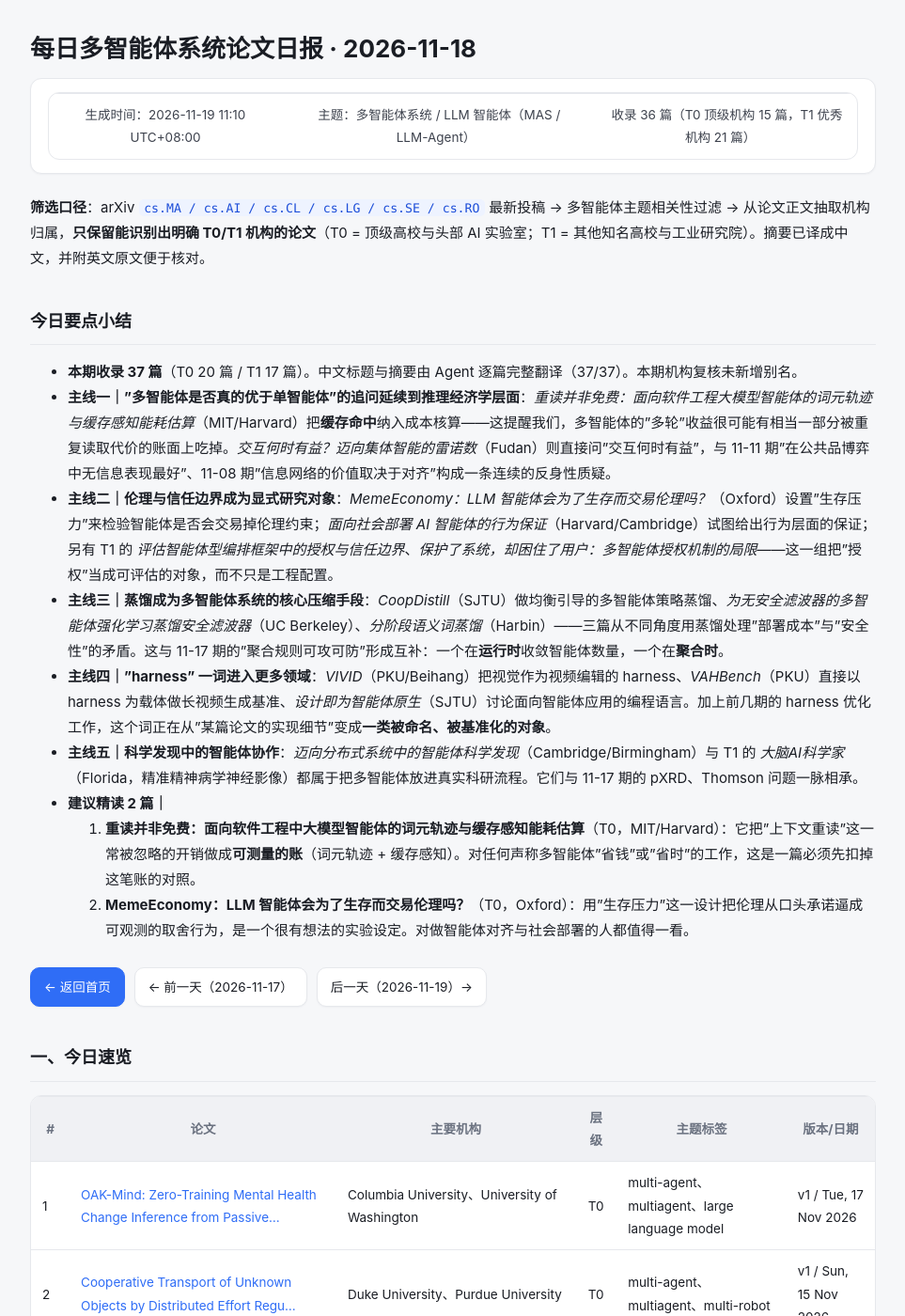
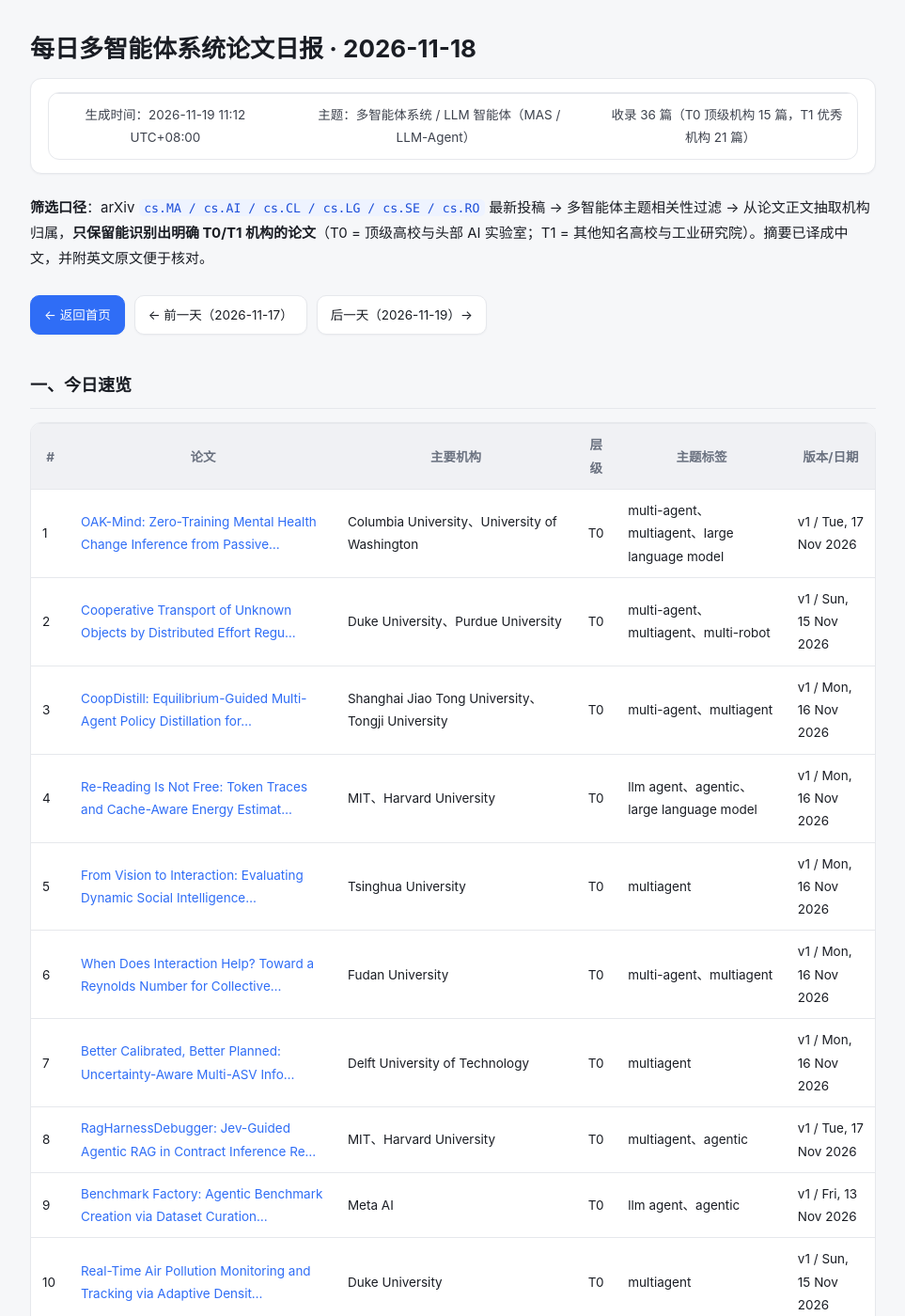
Before and after one commit to isaacveg/mas-daily, a Jekyll site: the page built from daily/2026-11-18.md, in a window 1280 px wide and 1400 px high. Shown: the whole window at 94% size, without its empty margins (158-1121 px from the left). Built offline with Jekyll 4.4.1, drawn with Linux system fonts in a browser that asks for light colours; some of the changed text lies outside the part shown.

Commit message:
report: 更新 2026-11-18 日报

```diff
--- a/daily/2026-11-18.md
+++ b/daily/2026-11-18.md
@@ -5,21 +5,9 @@ permalink: /daily/2026-11-18/
 ---
 # 每日多智能体系统论文日报 · 2026-11-18
 
-> 生成时间：2026-11-19 11:10 UTC+08:00　|　主题：多智能体系统 / LLM 智能体（MAS / LLM-Agent）　|　收录 36 篇（T0 顶级机构 15 篇，T1 优秀机构 21 篇）
+> 生成时间：2026-11-19 11:12 UTC+08:00　|　主题：多智能体系统 / LLM 智能体（MAS / LLM-Agent）　|　收录 36 篇（T0 顶级机构 15 篇，T1 优秀机构 21 篇）
 
 **筛选口径**：arXiv `cs.MA / cs.AI / cs.CL / cs.LG / cs.SE / cs.RO` 最新投稿 → 多智能体主题相关性过滤 → 从论文正文抽取机构归属，**只保留能识别出明确 T0/T1 机构的论文**（T0 = 顶级高校与头部 AI 实验室；T1 = 其他知名高校与工业研究院）。摘要已译成中文，并附英文原文便于核对。
-
-## 今日要点小结
-
-- **本期收录 37 篇**（T0 20 篇 / T1 17 篇）。中文标题与摘要由 Agent 逐篇完整翻译（37/37）。本期机构复核未新增别名。
-- **主线一｜"多智能体是否真的优于单智能体"的追问延续到推理经济学层面**：*重读并非免费：面向软件工程大模型智能体的词元轨迹与缓存感知能耗估算*（MIT/Harvard）把**缓存命中**纳入成本核算——这提醒我们，多智能体的"多轮"收益很可能有相当一部分被重复读取代价的账面上吃掉。*交互何时有益？迈向集体智能的雷诺数*（Fudan）则直接问"交互何时有益"，与 11-11 期"在公共品博弈中无信息表现最好"、11-08 期"信息网络的价值取决于对齐"构成一条连续的反身性质疑。
-- **主线二｜伦理与信任边界成为显式研究对象**：*MemeEconomy：LLM 智能体会为了生存而交易伦理吗？*（Oxford）设置"生存压力"来检验智能体是否会交易掉伦理约束；*面向社会部署 AI 智能体的行为保证*（Harvard/Cambridge）试图给出行为层面的保证；另有 T1 的 *评估智能体型编排框架中的授权与信任边界*、*保护了系统，却困住了用户：多智能体授权机制的局限*——这一组把"授权"当成可评估的对象，而不只是工程配置。
-- **主线三｜蒸馏成为多智能体系统的核心压缩手段**：*CoopDistill*（SJTU）做均衡引导的多智能体策略蒸馏、*为无安全滤波器的多智能体强化学习蒸馏安全滤波器*（UC Berkeley）、*分阶段语义词蒸馏*（Harbin）——三篇从不同角度用蒸馏处理"部署成本"与"安全性"的矛盾。这与 11-17 期的"聚合规则可攻可防"形成互补：一个在**运行时**收敛智能体数量，一个在**聚合时**。
-- **主线四｜"harness" 一词进入更多领域**：*VIVID*（PKU/Beihang）把视觉作为视频编辑的 harness、*VAHBench*（PKU）直接以 harness 为载体做长视频生成基准、*设计即为智能体原生*（SJTU）讨论面向智能体应用的编程语言。加上前几期的 harness 优化工作，这个词正在从"某篇论文的实现细节"变成**一类被命名、被基准化的对象**。
-- **主线五｜科学发现中的智能体协作**：*迈向分布式系统中的智能体科学发现*（Cambridge/Birmingham）与 T1 的 *大脑AI科学家*（Florida，精准精神病学神经影像）都属于把多智能体放进真实科研流程。它们与 11-17 期的 pXRD、Thomson 问题一脉相承。
-- **建议精读 2 篇｜**
-  1. **重读并非免费：面向软件工程中大模型智能体的词元轨迹与缓存感知能耗估算**（T0，MIT/Harvard）：它把"上下文重读"这一常被忽略的开销做成**可测量的账**（词元轨迹 + 缓存感知）。对任何声称多智能体"省钱"或"省时"的工作，这是一篇必须先扣掉这笔账的对照。
-  2. **MemeEconomy：LLM 智能体会为了生存而交易伦理吗？**（T0，Oxford）：用"生存压力"这一设计把伦理从口头承诺逼成可观测的取舍行为，是一个很有想法的实验设定。对做智能体对齐与社会部署的人都值得一看。
 
 <div class="day-nav"><a class="home" href="/mas-daily/">← 返回首页</a><a href="/mas-daily/daily/2026-11-17/">← 前一天（2026-11-17）</a><a href="/mas-daily/daily/2026-11-19/">后一天（2026-11-19）→</a></div>
 
@@ -708,4 +705,3 @@ LLM-based task-oriented agents depend on tools to interact with their environmen
 
 **运行提示：**
 - 仅对相关度前 60 篇抓取正文/机构，其余未纳入本日日报。
-- 有 3 篇尚无中文译文，已写入待翻译清单，由 Agent 翻译后重跑即可（不会调用外部翻译接口）。
```
Also changed, not shown: other parts of daily/2026-11-18.md (+9 -0 lines).
